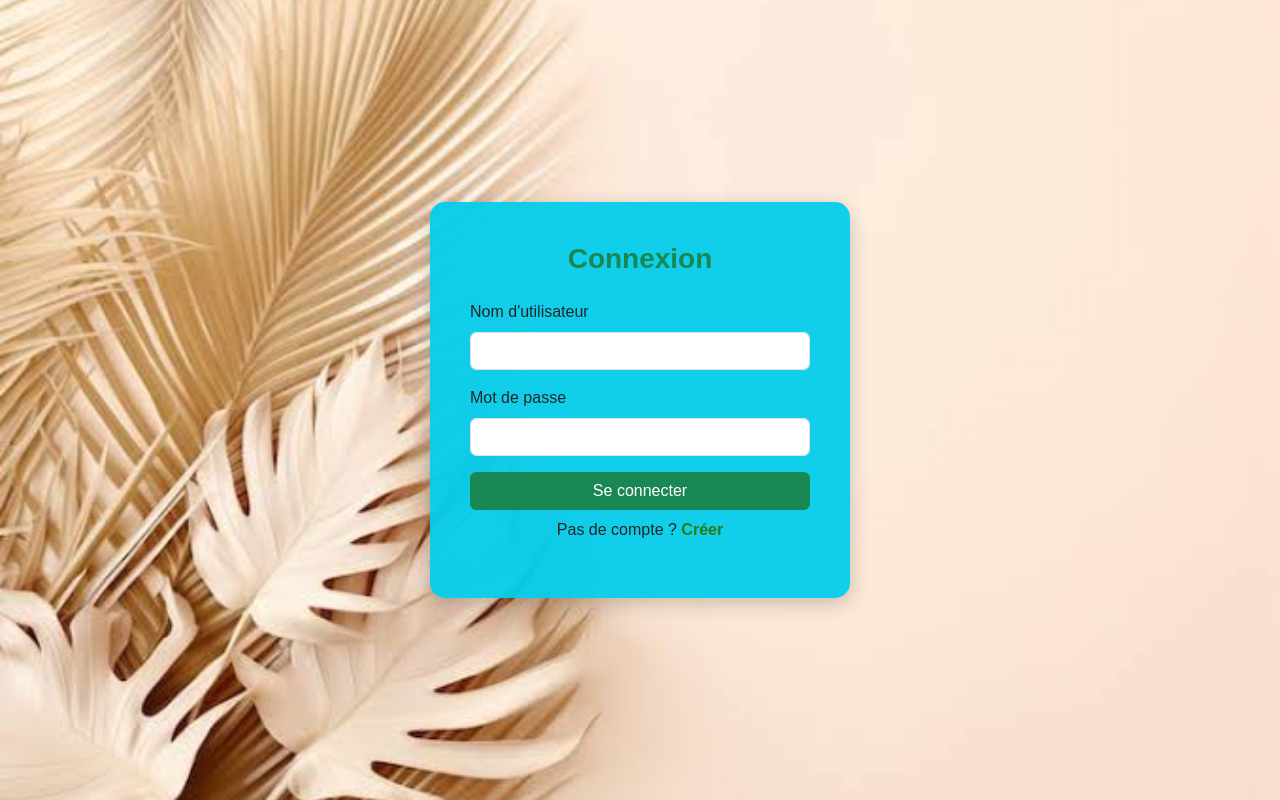
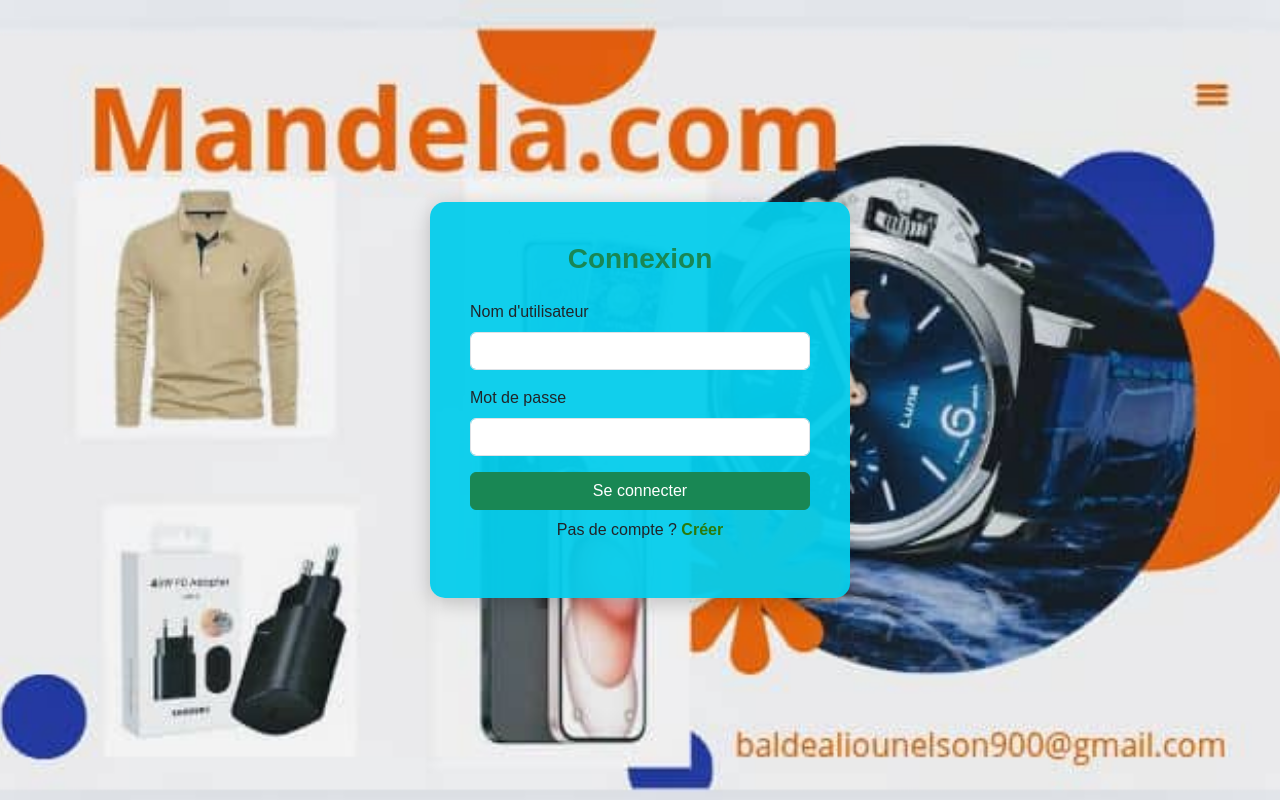
Before and after one commit to aliounelsonbalde1-web/Mandela, a plain HTML site: page login.html in a window 1280 px wide. Drawn offline with nearby package versions, Linux system fonts and the light colour scheme.

Commit message:
mise a jour du site

```diff
--- a/login.html
+++ b/login.html
@@ -8,7 +8,7 @@
   <style>
 
   body {
-    background: url("images/arrier.jpeg") no-repeat center center fixed;
+    background: url("images/arrier1.jpeg") no-repeat center center fixed;
     background-size: cover;
     display: flex;
     justify-content: center;
```
Also changed, not shown: images/arrier1.jpeg (added).
